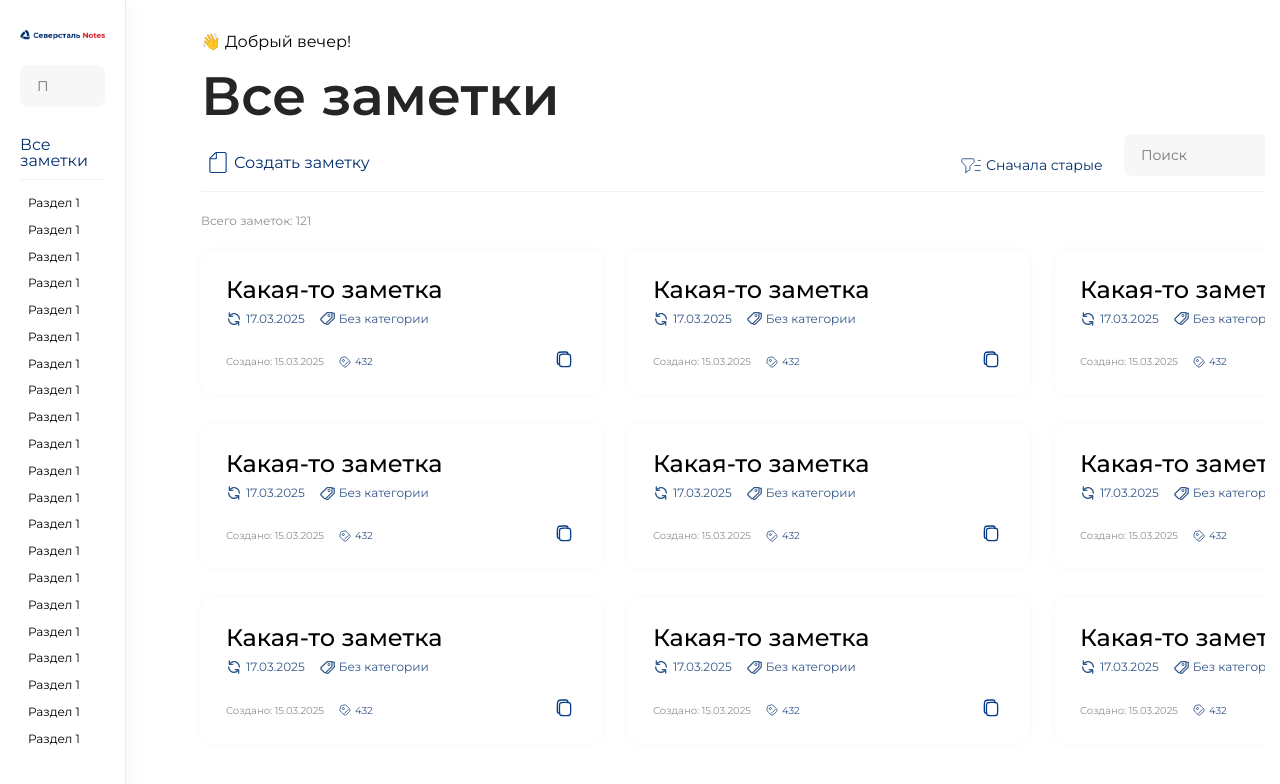
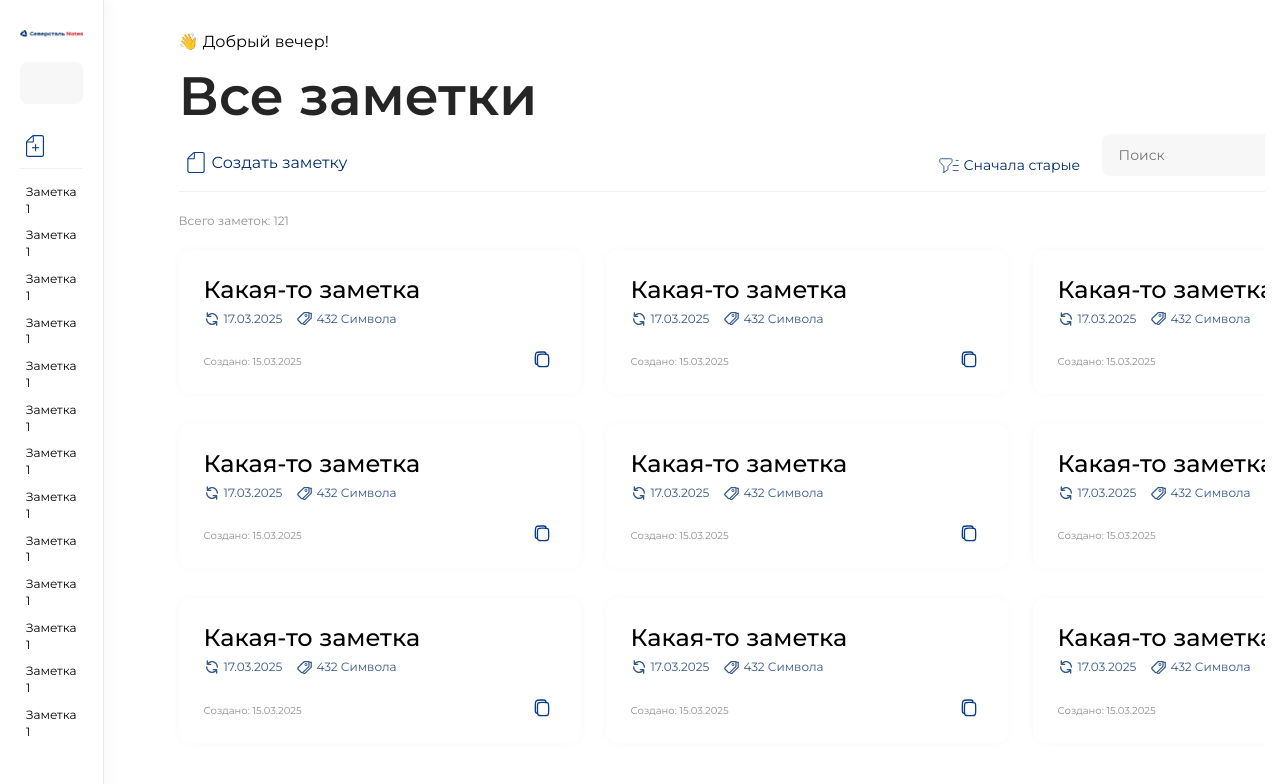
Before and after one commit to tikhomirovofficial/severstal-notes, a React (Vite) app: page / in a window 1280 px wide. Shown: the top 784 px of the page. Built offline with nearby package versions, Linux system fonts and the light colour scheme.

Commit message:
deleted folders

```diff
--- a/src/ui/components/NoteCard/index.tsx
+++ b/src/ui/components/NoteCard/index.tsx
@@ -13,16 +13,12 @@ export const NoteCard = () => {
                 </div>
                 <div title={"432 символов"} className={styles.item}>
                     <img src={categoryIcon} height={16} width={15} alt="" />
-                    <span className='fz-s'>Без категории</span>
+                    <span className='fz-s'>432 Символа</span>
                 </div>
             </div>
             <div className={styles.bottom}>
                 <div className={styles.bottomInfo}>
                     <span className={`c-gray ${styles.created}`}>Создано: 15.03.2025</span>
-                    <div title={"432 символов"} className={styles.item}>
-                        <img src={letterIcon} height={14} width={12} alt="" />
-                        <span className='fz-s c-blue '>432</span>
-                    </div>
                 </div>
                 <button type="button" className={`${styles.copyBtn}`}>
                     <img src={copyIcon} height={16} width={16} alt="" />
--- a/src/ui/components/SideBar/ExplorerItem/explorerItem.module.scss
+++ b/src/ui/components/SideBar/ExplorerItem/explorerItem.module.scss
@@ -2,7 +2,7 @@
     transition: .2s background;
     display: flex;
     justify-content: space-between;
-    padding: 5px 8px;
+    padding: 5px 6px;
     .left {
         display: flex;
         align-items: flex-end;
--- a/src/ui/components/SideBar/ExplorerItem/index.tsx
+++ b/src/ui/components/SideBar/ExplorerItem/index.tsx
@@ -5,24 +5,10 @@ import { ExplorerItemProps } from './types'
 
 
 export const ExplorerItem: FC<ExplorerItemProps> = () => {
-    const isFolder = Object.hasOwnProperty("count")
-
-    if (Object.hasOwnProperty("count")) {
-        return <li className={`bradius-s ${styles.item}`}>
-            <div className={styles.left}>
-                <svg width="19" height="17" viewBox="0 0 24 19" fill="none" xmlns="http://www.w3.org/2000/svg">
-                    <path d="M1 4.88571C1 3.52558 1 2.84552 1.26643 2.32602C1.50078 1.86905 1.87473 1.49753 2.33469 1.2647C2.85758 1 3.5421 1 4.91111 1H9.15775C9.75563 1 10.0546 1 10.3359 1.0671C10.5853 1.12659 10.8237 1.22472 11.0425 1.35787C11.2892 1.50806 11.5006 1.71807 11.9234 2.1381L12.0766 2.29047C12.4994 2.7105 12.7108 2.92051 12.9575 3.0707C13.1763 3.20386 13.4147 3.30198 13.6641 3.36147C13.9454 3.42857 14.2444 3.42857 14.8423 3.42857H19.0889C20.4579 3.42857 21.1425 3.42857 21.6653 3.69327C22.1253 3.9261 22.4993 4.29762 22.7336 4.7546C23 5.27409 23 5.95416 23 7.31429V14.1143C23 15.4744 23 16.1545 22.7336 16.674C22.4993 17.1309 22.1253 17.5025 21.6653 17.7353C21.1425 18 20.4579 18 19.0889 18H4.91111C3.54209 18 2.85758 18 2.33469 17.7353C1.87473 17.5025 1.50078 17.1309 1.26643 16.674C1 16.1545 1 15.4744 1 14.1143V4.88571Z"
-                        stroke="#707070" stroke-width="1" stroke-linecap="round" stroke-linejoin="round" />
-                </svg>
-                <span className={`fz-s`}>Раздел 1</span>
-            </div>
-            <span className={`fz-s ${styles.count}`}>14</span>
-        </li>
-    }
     return (
         <li className={`bradius-s ${styles.item}`}>
             <div className={styles.left}>
-                <span className={`fz-s`}>Раздел 1</span>
+                <span className={`fz-s`}>Заметка 1</span>
             </div>
         </li>
     )
--- a/src/ui/components/SideBar/index.tsx
+++ b/src/ui/components/SideBar/index.tsx
@@ -4,6 +4,7 @@ import { Search } from '../Search'
 import logoImg from '../../../assets/logo.png'
 import { addFileIcon, addFolderIcon, sideBarIcon } from '../../icons'
 import { ExplorerItem } from './ExplorerItem'
+
 
 
 export const SideBar = () => {
@@ -19,15 +20,10 @@ export const SideBar = () => {
             <Search />
             <div className={styles.explorer}>
                 <header className={styles.explorerHeader}>
-                    <span className='fz-m c-blue'>Все заметки</span>
-                    <div className={styles.buttons}>
-                        <button type="button">
-                            <img src={addFileIcon} height={18} width={18} alt="" />
-                        </button>
-                        <button type="button">
-                            <img src={addFolderIcon} height={18} width={23} alt="" />
-                        </button>
-                    </div>
+                    <button type="button">
+                        <img src={addFileIcon} height={18} width={18} alt="" />
+
+                    </button>
                 </header>
                 <div className={styles.listWrapper}>
                     <ul className={`${styles.list}`}>
```
